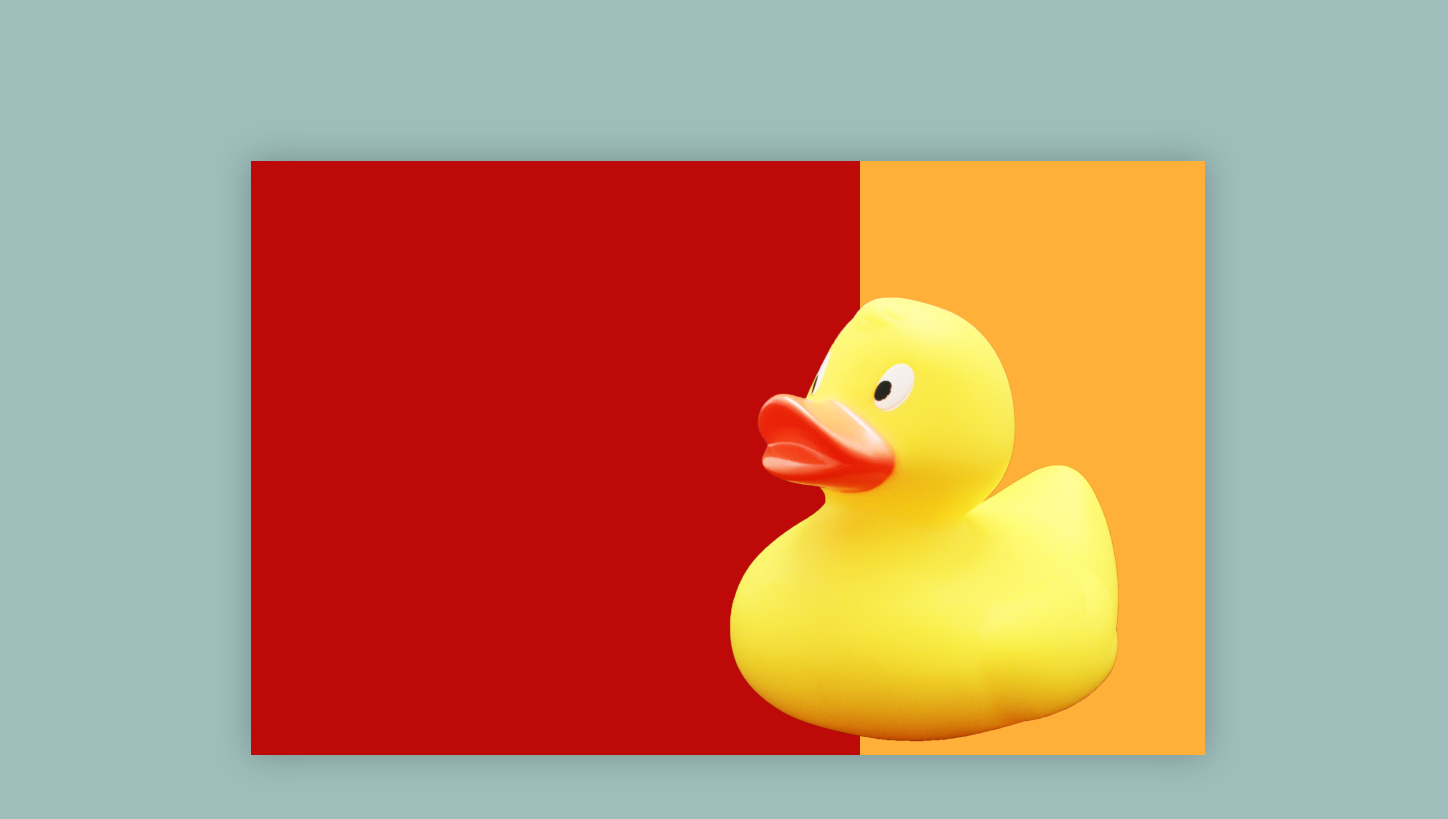
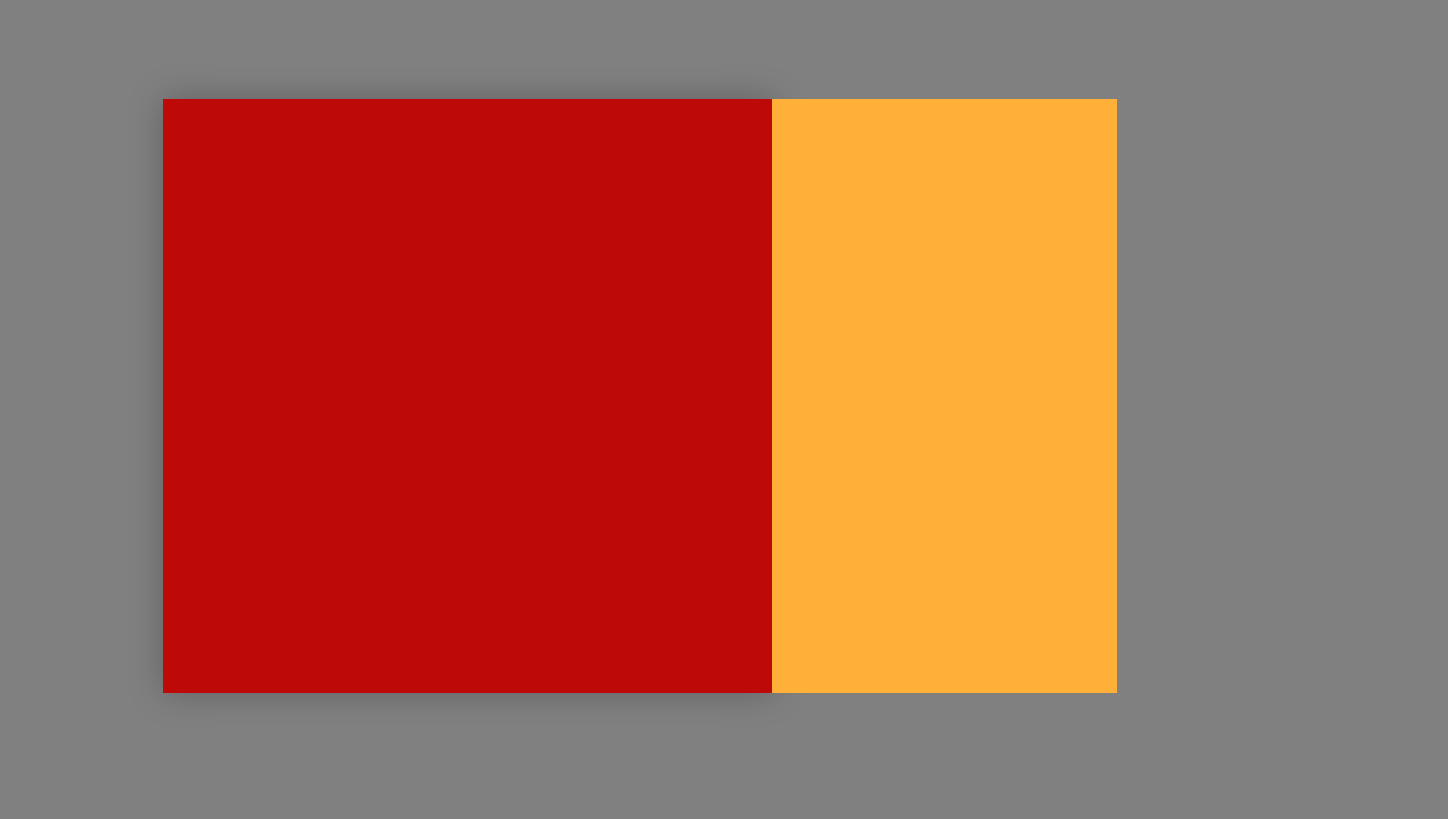
Before and after one commit to milapawlus/-Form-based-on-the-design-in-the-Figma, a plain HTML site: page index.html in a window 1280 px wide. Shown: the whole page, 1448 px wide, since content can reach past the window. Drawn offline with Linux system fonts and the light colour scheme.

Commit message:
refactored code

```diff
--- a/index.html
+++ b/index.html
@@ -9,9 +9,8 @@
 </head>
 <body>
     <div class="container">
-        <div class="rectangle1"></div>
-        <div class="rectangle2"></div>
-        <div class="image"><img src="images/hiclipart 2.png" alt="duck"></div>
+        <div class="container__rectangle1"></div>
+        <div class="container__rectangle2"></div>
     </div>
 </body>
 </html>
--- a/style/style.css
+++ b/style/style.css
@@ -1,28 +1,27 @@
 body {
-    position: relative;
-    width: 1440px;
-    height: 900px;
-    background: #9DBEBB;
+    display: flex;
+    justify-content: center;
+    align-items: center;
+    height: 97vh;
+    background: grey;
 }
 
-.rectangle1 {
-    position: absolute;
+.container {
+    display: flex;
     width: 954px;
     height: 594px;
-    left: 243px;
-    top: 153px;
+}
 
+.container__rectangle1 {
+    width: 609px;
+    height: 594px;
     background: #BE0909;
     box-shadow: 0px 0px 32px rgba(0, 0, 0, 0.25);
 }
 
-.rectangle2 {
-    position: absolute;
+.container__rectangle2 {
     width: 345px;
     height: 594px;
-    left: 852px;
-    top: 153px;
-
     background: #FFB039;
 }
 
```
